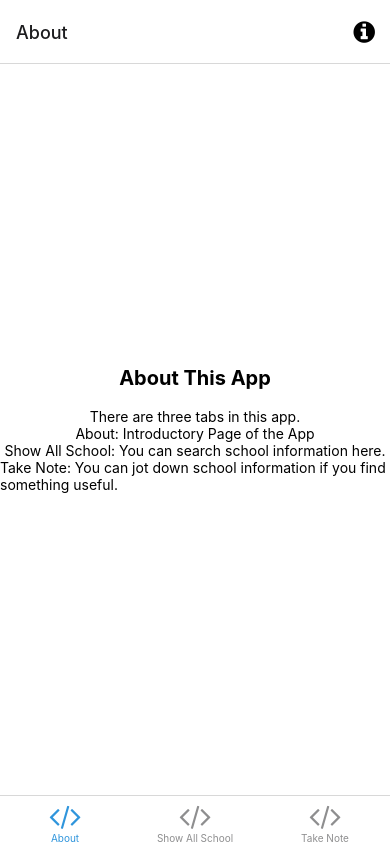
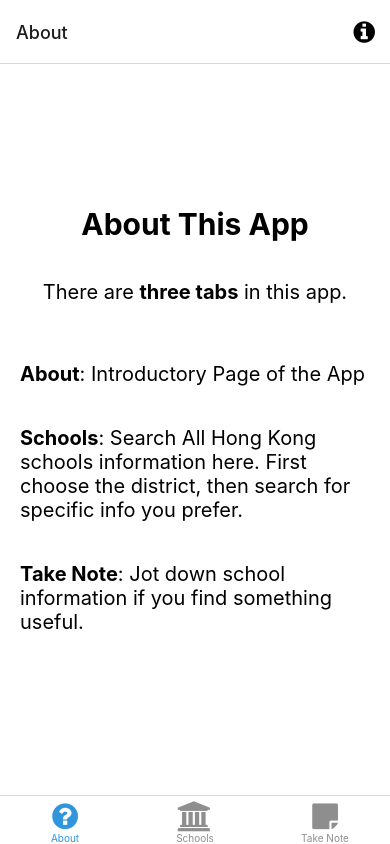
Before and after one commit to tinchichan/eduApp, a React Native app: screen /TabOne in a window 390 px wide. Built offline with nearby package versions, Linux system fonts and the light colour scheme; what expo-linking would draw is missing.

Commit message:
20220423 updated icon

```diff
--- a/navigation/index.tsx
+++ b/navigation/index.tsx
@@ -68,7 +68,7 @@ function BottomTabNavigator() {
         component={TabOneScreen}
         options={({ navigation }: RootTabScreenProps<'TabOne'>) => ({
           title: 'About',
-          tabBarIcon: ({ color }) => <TabBarIcon name="code" color={color} />,
+          tabBarIcon: ({ color }) => <TabBarIcon name="question-circle" color={color} />,
           headerRight: () => (
             <Pressable
               onPress={() => navigation.navigate('Modal')}
@@ -89,8 +89,8 @@ function BottomTabNavigator() {
         name="TabTwo"
         component={TabTwoScreen}
         options={{
-          title: 'Show All School',
-          tabBarIcon: ({ color }) => <TabBarIcon name="code" color={color} />,
+          title: 'Schools',
+          tabBarIcon: ({ color }) => <TabBarIcon name="university" color={color} />,
         }}
       />
       <BottomTab.Screen
@@ -98,7 +98,7 @@ function BottomTabNavigator() {
         component={TabThreeScreen}
         options={{
           title: 'Take Note',
-          tabBarIcon: ({ color }) => <TabBarIcon name="code" color={color} />,
+          tabBarIcon: ({ color }) => <TabBarIcon name="sticky-note" color={color} />,
         }}
       />
     </BottomTab.Navigator>
--- a/screens/TabOneScreen.tsx
+++ b/screens/TabOneScreen.tsx
@@ -1,18 +1,23 @@
-import { StyleSheet } from 'react-native';
 
+import { StyleSheet} from 'react-native';
 import EditScreenInfo from '../components/EditScreenInfo';
 import { Text, View } from '../components/Themed';
 import { RootTabScreenProps } from '../types';
+
+const bgImage = { uri: "https://reactjs.org/logo-og.png" };
 
 export default function TabOneScreen({ navigation }: RootTabScreenProps<'TabOne'>) {
   return (
     <View style={styles.container}>
       <Text style={styles.title}>About This App</Text>
       <br></br>
-      <Text>There are three tabs in this app.</Text>
-      <Text>About: Introductory Page of the App</Text>
-      <Text>Show All School: You can search school information here.</Text>
-      <Text>Take Note: You can jot down school information if you find something useful.</Text>
+      <Text style={styles.para}>There are <b>three tabs</b> in this app.</Text>
+      <br></br>
+        <View>
+          <Text style={styles.para}><b>About</b>: Introductory Page of the App</Text>
+          <Text style={styles.para}><b>Schools</b>: Search All Hong Kong schools information here. First choose the district, then search for specific info you prefer.</Text>
+          <Text style={styles.para}><b>Take Note</b>: Jot down school information if you find something useful.</Text>
+        </View>
     </View>
   );
 }
@@ -24,7 +29,12 @@ const styles = StyleSheet.create({
     justifyContent: 'center',
   },
   title: {
+    fontSize: 30,
+    fontWeight: 'bold',
+  },
+  para:{
+    textAlign: 'left',
     fontSize: 20,
-    fontWeight: 'bold',
-  }
+    margin: 20
+  },
 });
--- a/screens/TabTwoScreen.tsx
+++ b/screens/TabTwoScreen.tsx
@@ -54,6 +54,9 @@ const App = () =>{
 
   return (
     <View style={styles.container}>
+      <button>
+
+      </button>
       <TextInput
         onChangeText={(item) => searchFilter(item)}
         style={styles.searchInput}
```
